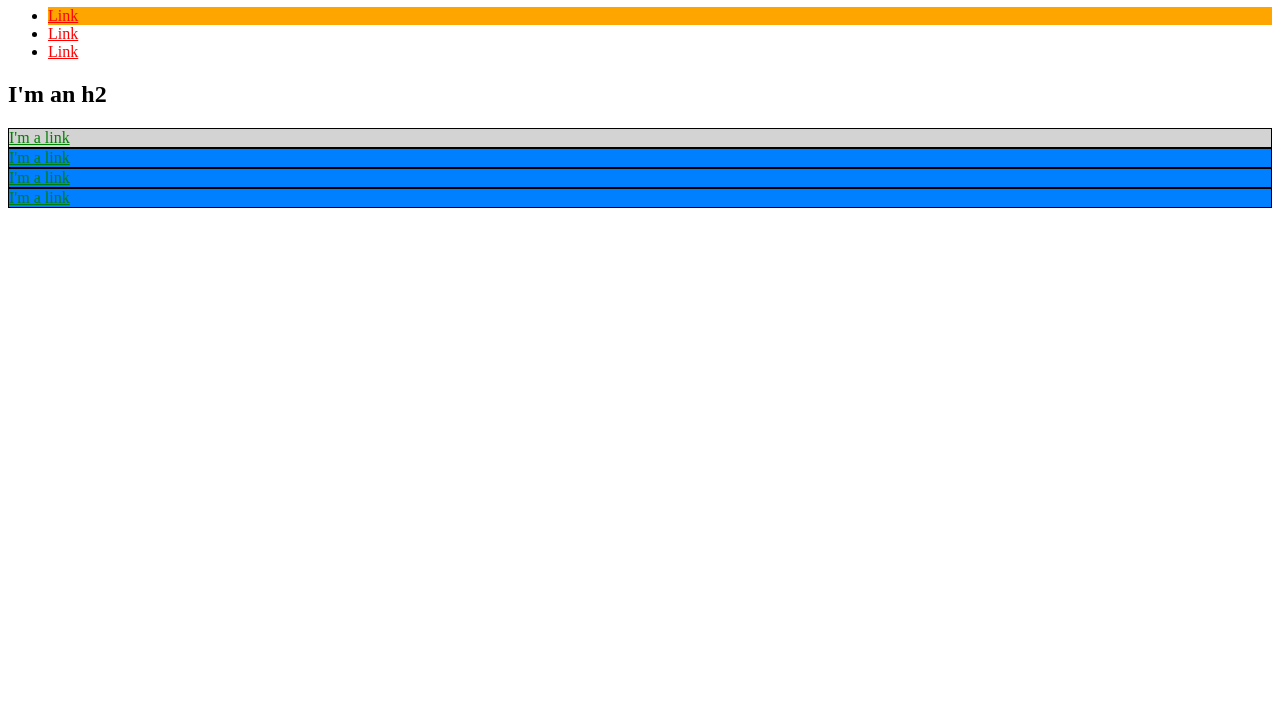
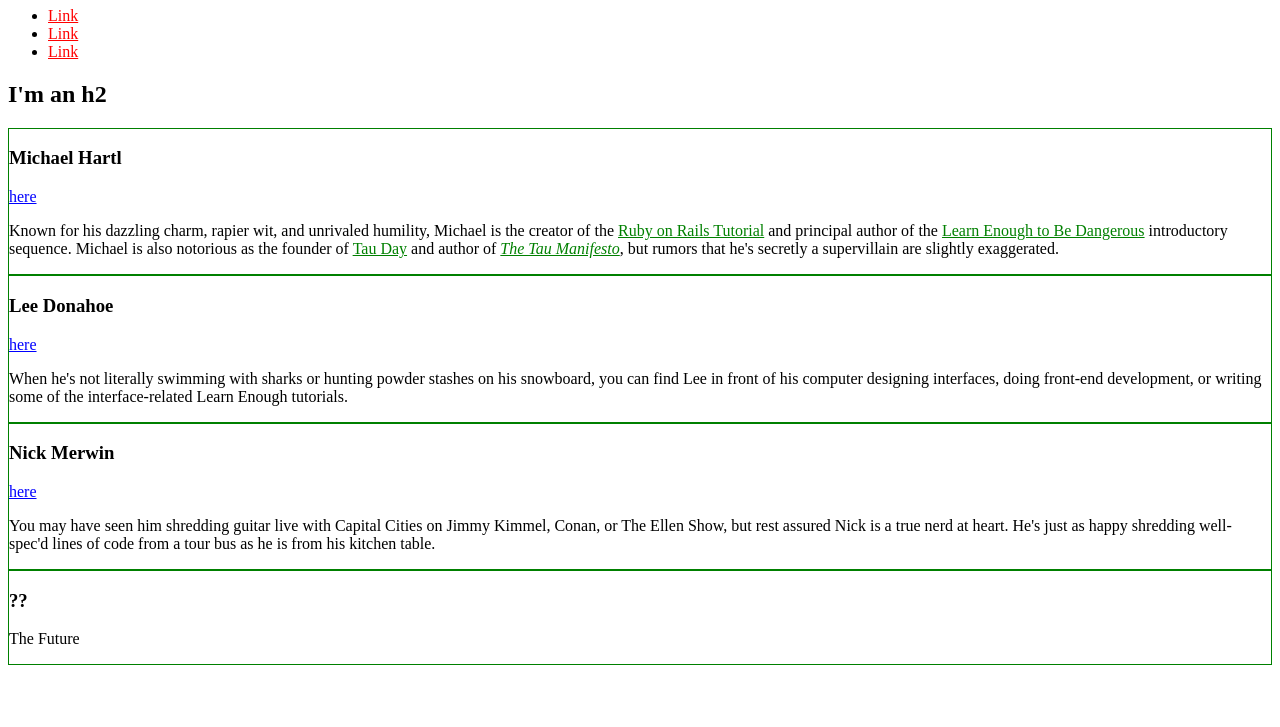
Before and after one commit to IsmaelSANE/ismaelsane.github.io, a plain HTML site: page index.html in a window 1280 px wide. Shown: the part 73-800 px from the top of the page. Drawn offline with Linux system fonts and the light colour scheme.

Commit message:
The-style-of-style

```diff
--- a/index.html
+++ b/index.html
@@ -4,30 +4,36 @@
     <title>Test Page: Don't Panic</title>
     <meta charset="utf-8">
     <style>
+        PAGE STYLES */
+       html {
+        background: red;
+       }
+      /* GLOBAL STYLES */
       a {
         color: red;
       }
-      #exec-bio {
-        background-color: lightgray;
+
+      /* SOCIAL STYLES */
+      .social-link {
+        color: blue;
       }
+
+      /* BIO STYLES */
       .bio-box {
         border: 1px solid black;
       }
-      .bio-box a {
+      .bio-copy a {
         color: green;
       }
-      #exo-one {
-        background-color: orange;
-      }
-      .exo-two {
-        background-color: #007FFF;
+      div.bio-box {
+        border: 1px solid green;
       }
     </style>
   </head>
   <body>
-    <h1>I'm an h1</h1>
+    <h1 class="social-link">I'm an h1</h1>
     <ul>
-      <li id="exo-one">
+      <li>
         <a href="http://example.com/">Link</a>
       </li>
       <li>
@@ -38,17 +44,54 @@
       </li>
     </ul>
     <h2>I'm an h2</h2>
-    <div id="exec-bio" class="bio-box exo-two">
-      <a href="http://example.com/">I'm a link</a>
+    <div class="bio-box">
+      <h3>Michael Hartl</h3>
+      <a href="http://twitter.com/mhartl" class="social-link">here</a>
+      <div class="bio-copy">
+        <p>
+          Known for his dazzling charm, rapier wit, and unrivaled humility,
+          Michael is the creator of the
+          <a href="http://railstutorial.org/">Ruby on Rails
+          Tutorial</a> and principal author of the
+          <a href="https://learnenough.com/">
+          Learn Enough to Be Dangerous</a> introductory sequence. Michael
+          is also notorious as the founder of
+          <a href="http://tauday.com/">Tau Day</a> and author of
+          <a href="http://tauday.com/tau-manifesto"><em>The Tau
+          Manifesto</em></a>, but rumors that he's secretly a supervillain
+          are slightly exaggerated.
+        </p>
+      </div>
     </div>
-    <div class="bio-box exo-two">
-      <a href="http://example.com/">I'm a link</a>
+    <div class="bio-box">
+      <h3>Lee Donahoe</h3>
+      <a href="https://twitter.com/leedonahoe" class="social-link">here</a>
+      <div class="bio-copy">
+        <p>
+          When he's not literally swimming with sharks or hunting powder
+          stashes on his snowboard, you can find Lee in front of his computer
+          designing interfaces, doing front-end development, or writing some of
+          the interface-related Learn Enough tutorials.
+        </p>
+      </div>
     </div>
-    <div class="bio-box exo-two">
-      <a href="http://example.com/">I'm a link</a>
+    <div class="bio-box">
+      <h3>Nick Merwin</h3>
+      <a href="https://twitter.com/nickmerwin" class="social-link">here</a>
+      <div class="bio-copy">
+        <p>
+          You may have seen him shredding guitar live with Capital Cities on
+          Jimmy Kimmel, Conan, or The Ellen Show, but rest assured Nick is a
+          true nerd at heart. He's just as happy shredding well-spec'd lines
+          of code from a tour bus as he is from his kitchen table.
+        </p>
+      </div>
     </div>
-    <div class="bio-box exo-two">
-      <a href="http://example.com/">I'm a link</a>
+    <div class="bio-box">
+      <h3>??</h3>
+      <p>
+        The Future
+      </p>
     </div>
   </body>
 </html>
```
